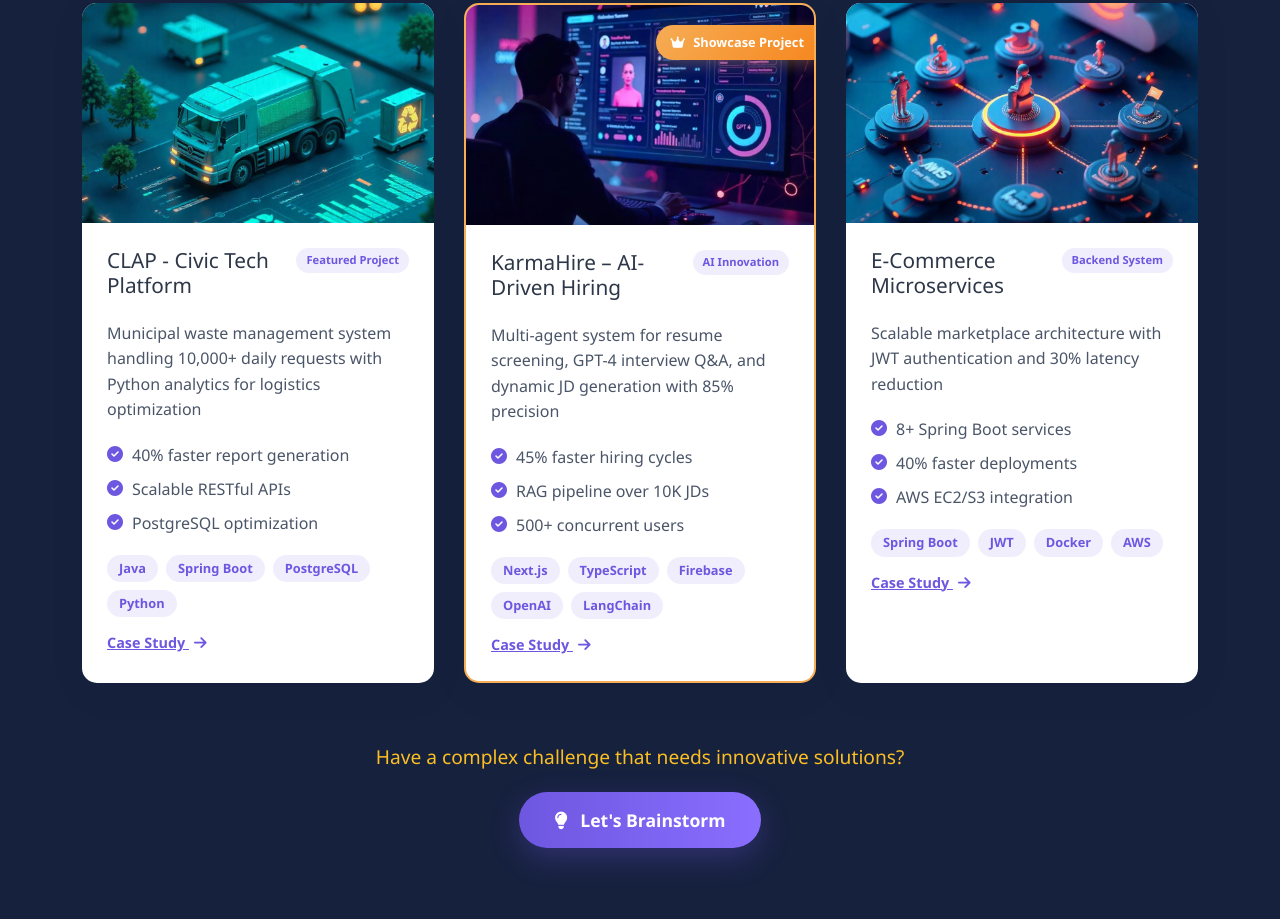
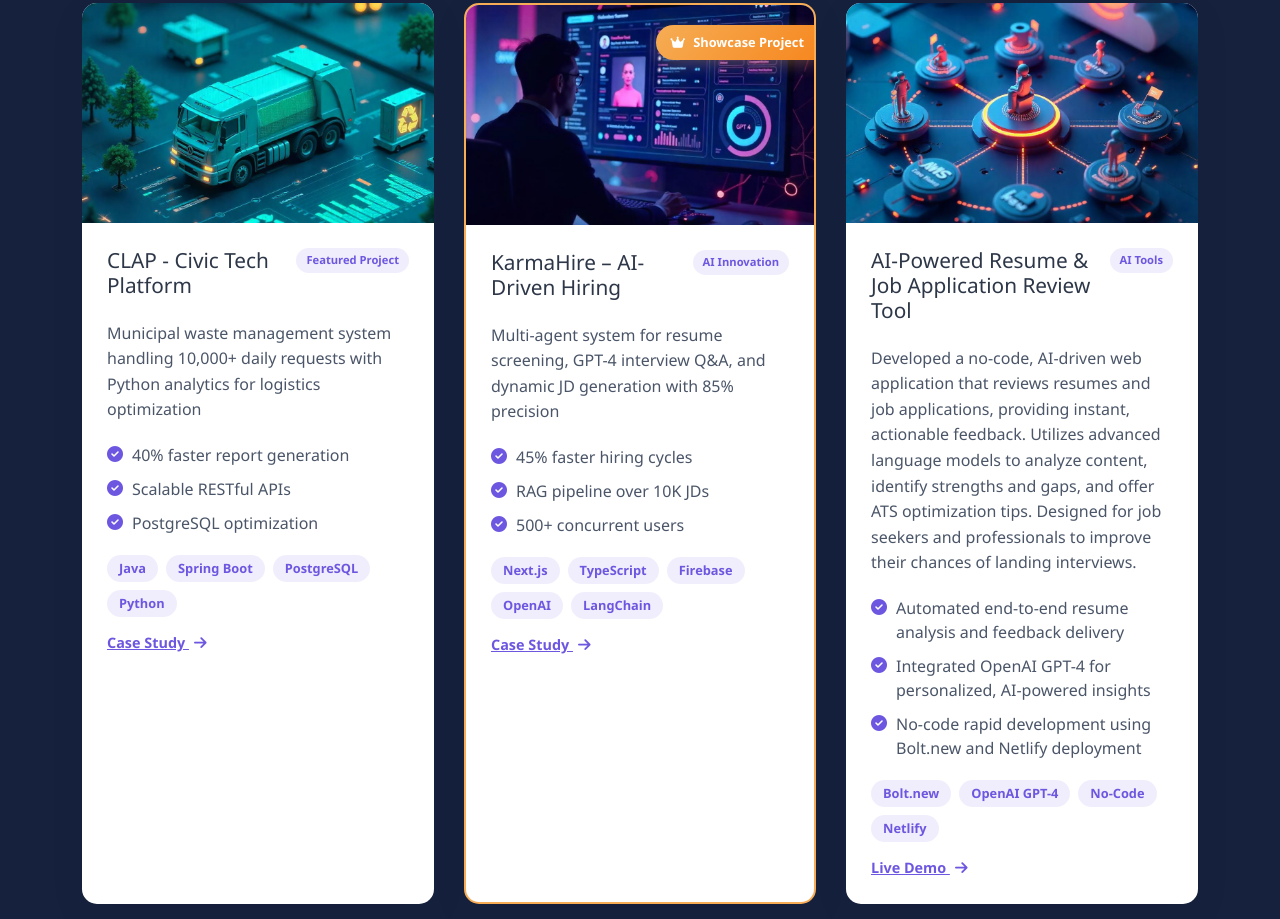
Before and after one commit to HarshaTechKnight/codealchemist, a plain HTML site: page index.html in a window 1280 px wide. Shown: the part 6701-7620 px from the top of the page. Drawn offline with nearby package versions, Linux system fonts and the light colour scheme.

Commit message:
update code

```diff
--- a/index.html
+++ b/index.html
@@ -765,48 +765,49 @@
             <!-- Project 3 -->
             <div class="project-card">
     <div class="project-image">
-                    <img src="images/project-3.jpeg" alt="Microservice Architecture">
+        <img src="images/project-3.jpeg" alt="AI Resume Review Tool">
         <div class="project-overlay">
-                        <a href="#" class="project-link">
+            <a href="https://flourishing-semifreddo-33cc5f.netlify.app/" class="project-link" target="_blank" rel="noopener">
                 <i class="fas fa-external-link-alt"></i>
             </a>
         </div>
     </div>
     <div class="project-content">
         <div class="project-header">
-                        <h3>E-Commerce Microservices</h3>
-                        <div class="project-badge">Backend System</div>
+            <h3>AI-Powered Resume & Job Application Review Tool</h3>
+            <div class="project-badge">AI Tools</div>
         </div>
         <p class="project-description">
-                        Scalable marketplace architecture with JWT authentication and 30% latency reduction
+            Developed a no-code, AI-driven web application that reviews resumes and job applications, providing instant, actionable feedback. Utilizes advanced language models to analyze content, identify strengths and gaps, and offer ATS optimization tips. Designed for job seekers and professionals to improve their chances of landing interviews.
         </p>
         <ul class="project-highlights">
             <li>
                 <i class="fas fa-check-circle"></i>
-                            <span>8+ Spring Boot services</span>
+                <span>Automated end-to-end resume analysis and feedback delivery</span>
             </li>
             <li>
                 <i class="fas fa-check-circle"></i>
-                            <span>40% faster deployments</span>
+                <span>Integrated OpenAI GPT-4 for personalized, AI-powered insights</span>
             </li>
             <li>
                 <i class="fas fa-check-circle"></i>
-                            <span>AWS EC2/S3 integration</span>
+                <span>No-code rapid development using Bolt.new and Netlify deployment</span>
             </li>
         </ul>
         <div class="project-footer">
             <div class="tech-stack">
-                            <span>Spring Boot</span>
-                            <span>JWT</span>
-                            <span>Docker</span>
-                            <span>AWS</span>
+                <span>Bolt.new</span>
+                <span>OpenAI GPT-4</span>
+                <span>No-Code</span>
+                <span>Netlify</span>
             </div>
-                        <a href="#" class="project-cta">
-                            Case Study <i class="fas fa-arrow-right"></i>
+            <a href="https://flourishing-semifreddo-33cc5f.netlify.app/" class="project-cta" target="_blank" rel="noopener">
+                Live Demo <i class="fas fa-arrow-right"></i>
             </a>
         </div>
     </div>
 </div>
+
         </div>
 
         <div class="projects-cta text-center">
```
Lines whose indentation alone changed are shown as unchanged.
